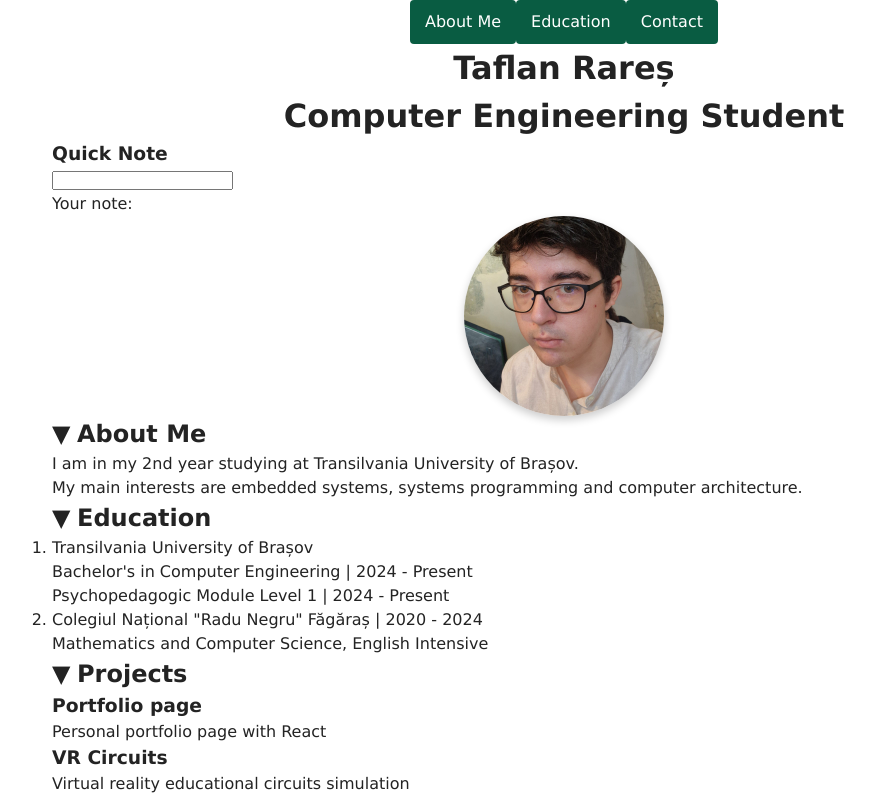
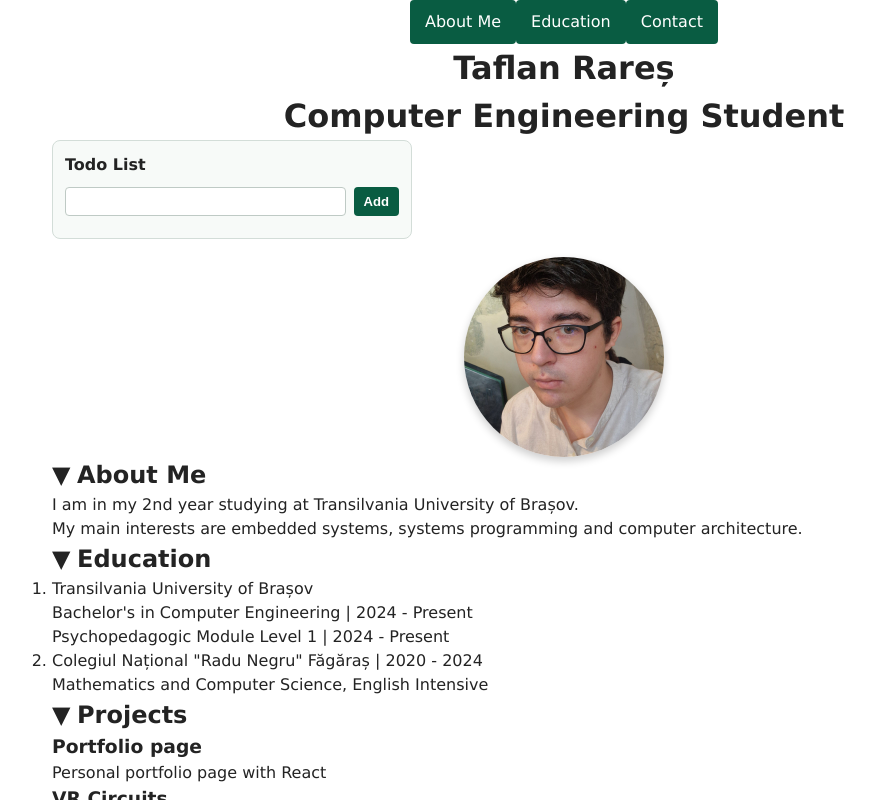
Before and after one commit to TaflanRares/web-programming-laboratory, a React (Vite) app: page / in a window 1280 px wide. Shown: the top 800 px of the page, without its empty margins (76-951 px from the left). Built offline with nearby package versions, Linux system fonts and the light colour scheme.

Commit message:
Lab 5 improved: QuickNote into TodoList

```diff
--- a/src/App.css
+++ b/src/App.css
@@ -102,6 +102,88 @@ body.dark-mode nav ul li a:hover {
   width: 100%;
 }
 
+.todo-list-widget {
+  width: min(100%, 360px);
+  margin: 0 0 18px;
+  padding: 12px;
+  border: 1px solid #d3ddd8;
+  border-radius: 8px;
+  background-color: #f7faf8;
+}
+
+.todo-list-widget h3 {
+  margin-bottom: 10px;
+  font-size: 1rem;
+}
+
+.todo-list-controls {
+  display: flex;
+  gap: 8px;
+}
+
+.todo-list-input {
+  flex: 1;
+  min-width: 0;
+  padding: 6px 8px;
+  border: 1px solid #bfcac5;
+  border-radius: 4px;
+}
+
+.todo-list-add-button {
+  padding: 6px 10px;
+  font-size: 0.82rem;
+  font-weight: 600;
+}
+
+.todo-list-items {
+  list-style: none;
+  margin-top: 10px;
+  display: flex;
+  flex-direction: column;
+  gap: 6px;
+}
+
+.todo-list-item {
+  display: flex;
+  justify-content: space-between;
+  align-items: center;
+  gap: 8px;
+  font-size: 0.9rem;
+}
+
+.todo-list-item span {
+  overflow-wrap: anywhere;
+}
+
+.todo-list-delete-button {
+  padding: 3px 8px;
+  font-size: 0.75rem;
+  background-color: #dce8e2;
+  color: #104a36;
+}
+
+.todo-list-delete-button:hover {
+  background-color: #c9dbd2;
+}
+
+body.dark-mode .todo-list-widget {
+  background-color: var(--form-background);
+  border-color: #444444;
+}
+
+body.dark-mode .todo-list-input {
+  border-color: #555555;
+}
+
+body.dark-mode .todo-list-delete-button {
+  background-color: #4b5e57;
+  color: #e8e8e8;
+}
+
+body.dark-mode .todo-list-delete-button:hover {
+  background-color: #587066;
+}
+
 .clicker-layout {
   width: 100%;
   display: grid;
--- a/src/App.jsx
+++ b/src/App.jsx
@@ -3,7 +3,7 @@ import './App.css'
 
 import Card from './components/Card.jsx';
 import Clicker from './components/Clicker.jsx';
-import QuickNote from './QuickNote.jsx';
+import TodoList from './components/TodoList.jsx';
 
 const projects = [
   { title: "Portfolio page", description: "Personal portfolio page with React" },
@@ -27,7 +27,7 @@ function App() {
       </header>
       <main>
         <section id="about">
-          <QuickNote/>
+          <TodoList/>
           <img className="profile-image" src={profilePicture} alt="Taflan Rareș" width="200" loading="lazy" />
           <h3 id="greeting"></h3>
           <h2>About Me</h2>
--- a/src/QuickNote.jsx
+++ /dev/null
@@ -1,18 +0,0 @@
-import { useState } from 'react';
-
-function QuickNote() {
-    const [note, setNote] = useState('');
-
-    return (
-        <div>
-            <h3>Quick Note</h3>
-            <input
-                value={note}
-                onChange={(e) => setNote(e.target.value)}
-            />
-            < p>Your note: {note}</p>
-        </div>
-    );
-}
-
-export default QuickNote;
--- /dev/null
+++ b/src/components/TodoList.jsx
@@ -0,0 +1,51 @@
+import { useState } from 'react';
+
+function TodoList() {
+    const [todos, setTodos] = useState([]);
+    const [input, setInput] = useState('');
+
+    function handleAdd() {
+        if (input.trim() === '') return; // Nu adauga text gol
+        setTodos([...todos, input]); // Creeaza array NOU cu tot ce era + input
+        setInput(''); // Goleste input-ul
+    }
+
+    function handleDelete(index) {
+        setTodos(todos.filter(function (_, i) {
+            return i !== index;
+        }));
+    }
+
+    return (
+        <section className="todo-list-widget" aria-label="Todo list">
+            <h3>Todo List</h3>
+            <div className="todo-list-controls">
+                <input
+                    className="todo-list-input"
+                    value={input}
+                    onChange={(e) => setInput(e.target.value)}
+                />
+                <button
+                    type="button"
+                    className="todo-list-add-button"
+                    onClick={handleAdd}
+                > Add </button>
+            </div>
+
+            <ul className="todo-list-items">
+                {todos.map((todo, index) => (
+                    <li key={index} className="todo-list-item">
+                        <span>{todo}</span>
+                        <button
+                            type="button"
+                            className="todo-list-delete-button"
+                            onClick={() => handleDelete(index)}
+                        > Delete </button>
+                    </li>
+                ))}
+            </ul>
+        </section>
+    );
+}
+
+export default TodoList;
```
